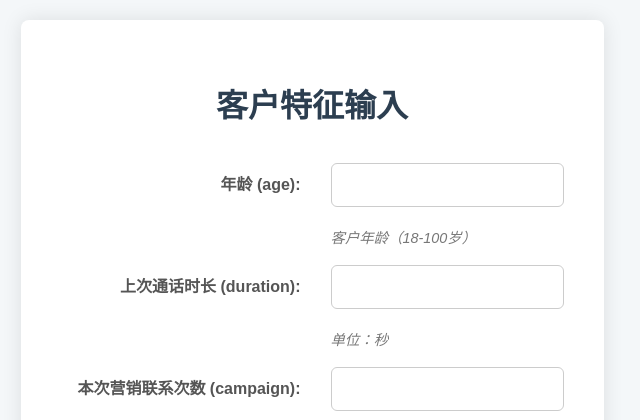
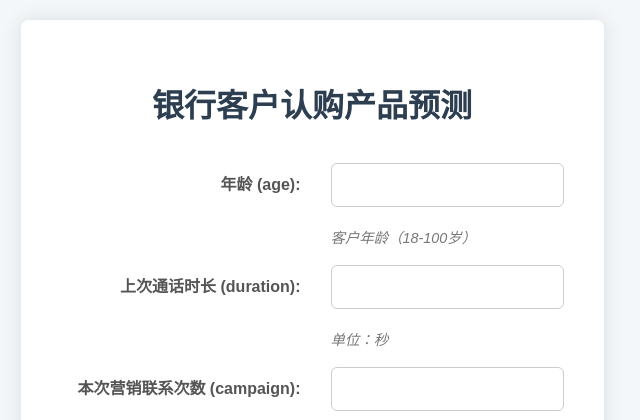
Before and after one commit to LiuCH4NG/bank_customer_subscription_prediction, a Flask app: page / in a window 1280 px wide. Shown: the top 420 px of the page, without its empty margins (328-968 px from the left). Run offline with Flask 3, Linux system fonts and the light colour scheme; parts of the project's set-up code (start-up, migrations or seed data) failed here and were passed over.

Commit message:
优化前端标题为“银行客户认购产品预测”

```diff
--- a/templates/index.html
+++ b/templates/index.html
@@ -130,7 +130,7 @@
 </head>
 <body>
     <div class="container">
-        <h1>客户特征输入</h1>
+        <h1>银行客户认购产品预测</h1>
         <form action="/predict" method="post">
             <!-- 数值型特征 -->
             <div class="form-group">
```
